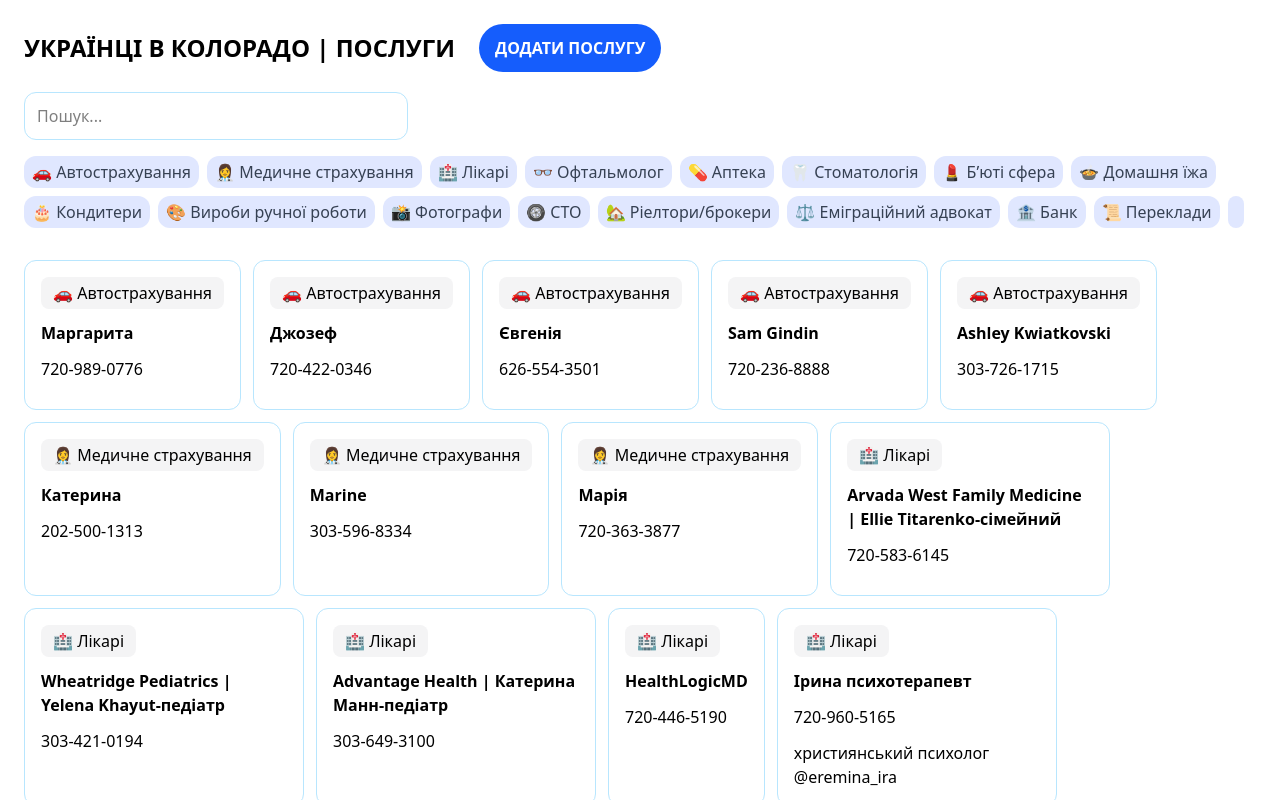
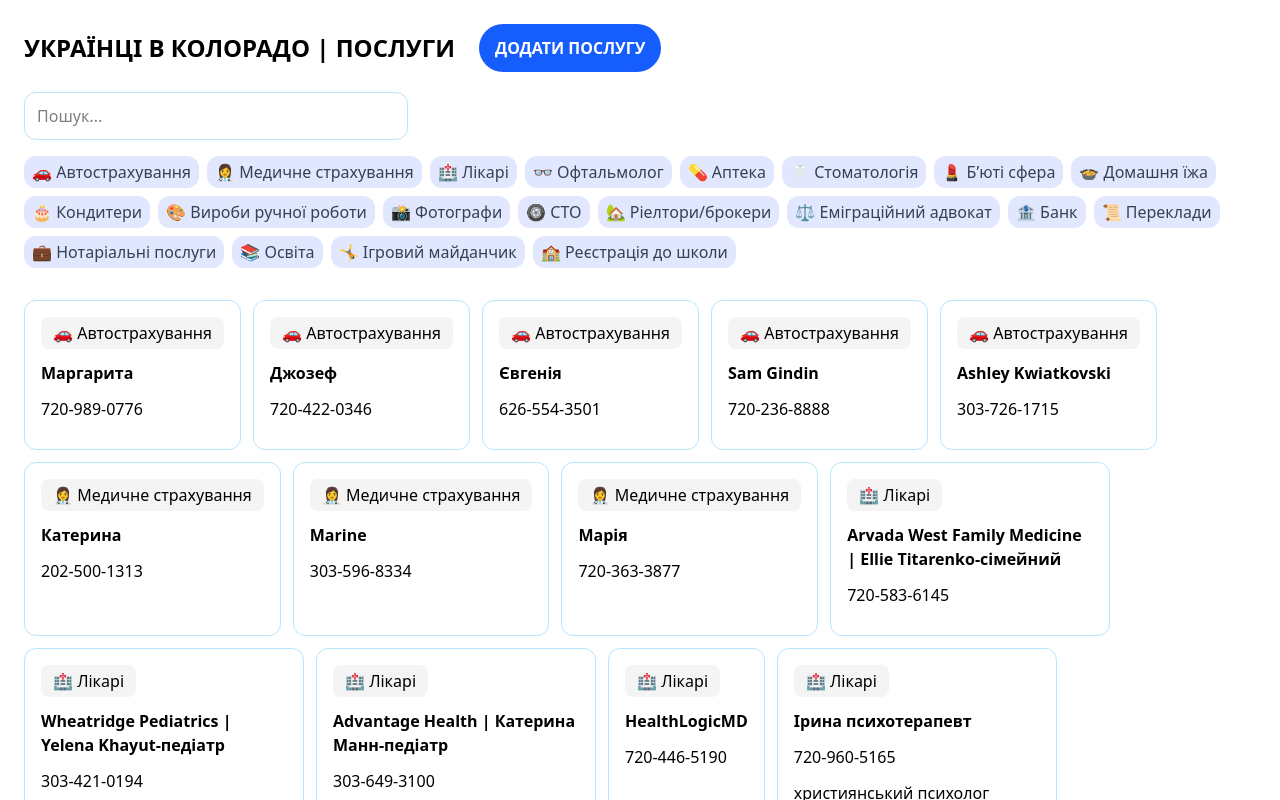
Before and after one commit to rvsrudik/coua, a Nuxt app: page / in a window 1280 px wide. Shown: the top 800 px of the page. Built offline with nearby package versions, Linux system fonts and the light colour scheme.

Commit message:
more categories

```diff
--- a/content/services.js
+++ b/content/services.js
@@ -747,38 +747,65 @@ export default [
         address: '',
     },
     {
-        name: '',
+        name: 'Ірина Шаталова',
+        phones: ['303-856-6348'],
+        categories: ['💼 Нотаріальні послуги'],
+        description: '',
+        photos: [''],
+        address: '',
+    },
+    {
+        name: 'Маргарита',
+        phones: ['720-473-9898'],
+        categories: ['💼 Нотаріальні послуги'],
+        description: '',
+        photos: [''],
+        address: '',
+    },
+    {
+        name: 'KOBZAR Ukrainian School',
         phones: [''],
-        categories: [''],
-        description: '',
+        categories: ['📚 Освіта'],
+        description: 'https://t.me/KOBZAR_UkrainianHeritageSchool',
+        photos: [''],
+        address: '',
+    },
+    {
+        name: 'NovaStar Kids CO',
+        phones: ['720-987-1177'],
+        categories: ['📚 Освіта'],
+        description: `
+            Campus 1 (садок)
+            📍20901 East Smoky Hill Road Centennial CO 80015
+            Campus 2 (школа К-8)
+            📍11002 E Arapahoe Pl Centennial CO 80112
+        `,
+        photos: [''],
+        address: 'Longmont',
+    },
+    {
+        name: 'KidsGalaxy',
+        phones: [''],
+        categories: ['🤸 Ігровий майданчик'],
+        description: 'https://kidsgalaxyco.com',
+        photos: [''],
+        address: '',
+    },
+    {
+        name: 'Оксана',
+        phones: ['720-948-5449'],
+        categories: ['🏫 Реєстрація до школи'],
+        description: 'Aurora Public Schools',
+        photos: [''],
+        address: '',
+    },
+    {
+        name: 'Зоряна',
+        phones: ['720-886-7033'],
+        categories: ['🏫 Реєстрація до школи'],
+        description: 'Cherry Creek School District',
         photos: [''],
         address: '',
     },
 
 ]
-
-// 📌Нотаріальні послуги💼
-// 📄Ірина Шаталова 303-856-6348
-// 📄Маргарита 720-473-9898
-
-// 📌Освіта🇺🇦
-// 📚KOBZAR Ukrainian School  Група у FB, Telegram
-// https://t.me/KOBZAR_UkrainianHeritageSchool
-
-// 📚NovaStar Kids CO
-// 720-987-1177
-// Campus 1 (садок)
-// 📍20901 East Smoky Hill Road Centennial CO 80015
-// Campus 2 (школа К-8)
-// 📍11002 E Arapahoe Pl Centennial CO 80112
-
-// 📌Ігровий майданчик
-// 🤸KidsGalaxy
-// 📍Longmont
-// https://kidsgalaxyco.com
-
-// 📌 Реєстрація до школи🏫
-// 📝Оксана 720-948-5449
-// Aurora Public Schools
-// 📝Зоряна 720-886-7033
-// Cherry Creek School District
```
